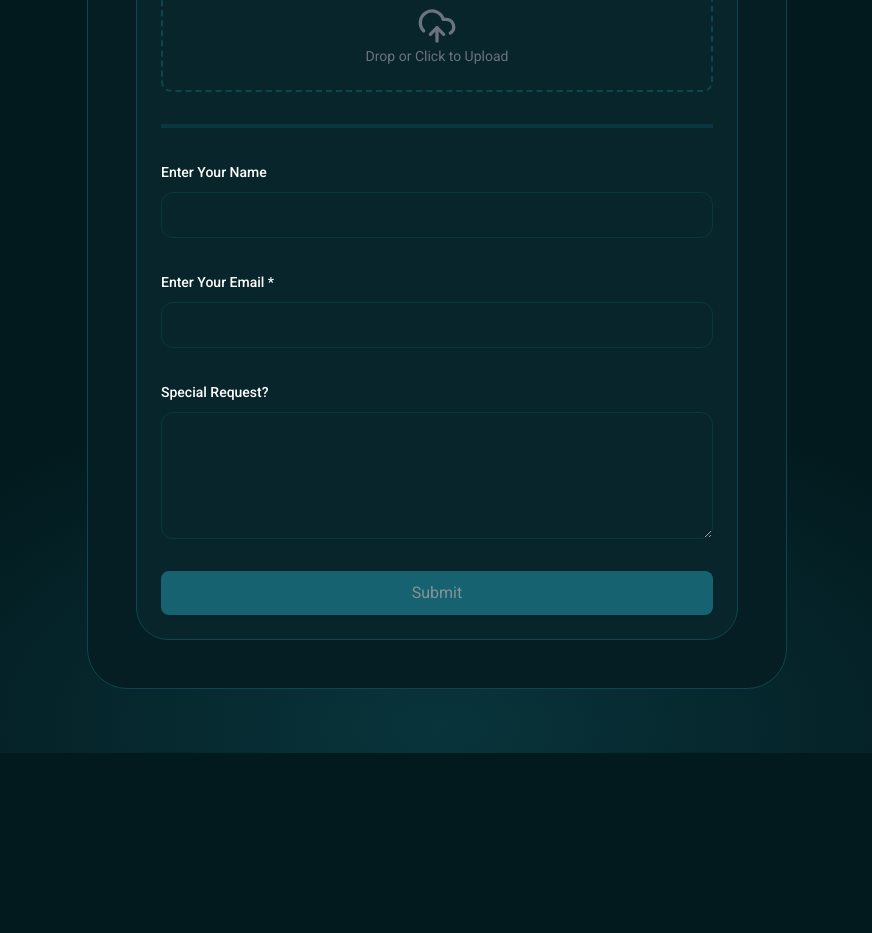
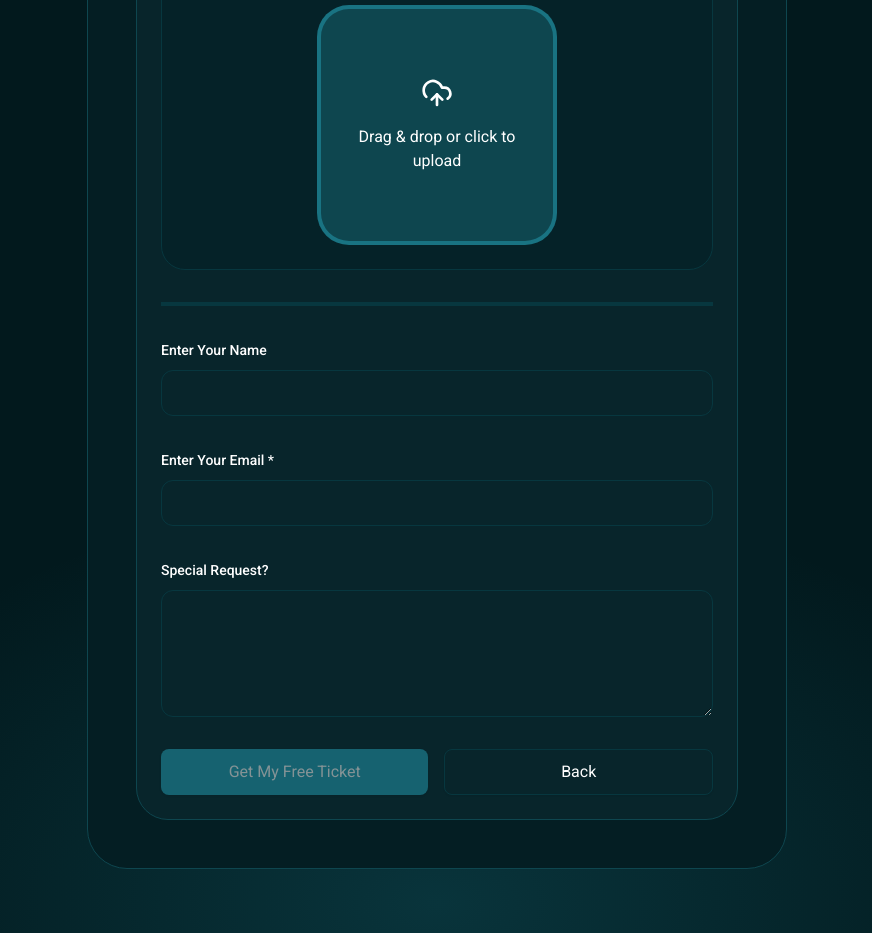
Before and after one commit to iflames1/hngx-stage2-event-booking, a Next.js app: page / in a window 1280 px wide. Shown: the part 340-1273 px from the top of the page, without its empty margins (203-1075 px from the left). Before the commit the page ends 1093 px from the top, so only its background shows below. Built offline with nearby package versions, Linux system fonts and the light colour scheme; a web font is replaced by a local one.

Commit message:
style: adjust upload avarter input

```diff
--- a/src/app/attendee-details.tsx
+++ b/src/app/attendee-details.tsx
@@ -64,7 +64,7 @@ export default function AttendeeDetails() {
 	};
 
 	return (
-		<div className="p-6 border border-border rounded-[32px] bg-[#08252B]">
+		<div className="sm:p-6 sm:border border-border rounded-[32px] sm:bg-[#08252B]">
 			<Form {...form}>
 				<form
 					onSubmit={form.handleSubmit(onSubmit)}
@@ -74,15 +74,18 @@ export default function AttendeeDetails() {
 						control={form.control}
 						name="avatar"
 						render={({ field }) => (
-							<FormItem>
+							<FormItem className="p-6 border border-input rounded-3xl bg-popover">
 								<FormLabel>Upload Profile Photo</FormLabel>
-								<FormControl>
+								<FormControl className="">
 									<>
-										<label className="border-2 border-dashed p-6 rounded-lg cursor-pointer flex flex-col items-center justify-center">
-											<UploadCloud className="w-10 h-10 text-gray-500" />
-											<span className="text-sm text-gray-500">
-												Drop or Click to Upload
+										<label className="border-4 border-upload bg-border p-6 rounded-[32px] cursor-pointer flex flex-col items-center justify-center size-60 mx-auto ">
+											<div className="flex flex-col items-center justify-center space-y-4">
+												<UploadCloud className="size-8 " />
+												<span className="text-center">
+													Drag & drop or click to
+													upload
 												</span>
+											</div>
 											<Input
 												type="file"
 												accept="image/*"
@@ -154,14 +157,18 @@ export default function AttendeeDetails() {
 							</FormItem>
 						)}
 					/>
-
+					<div className="flex flex-col sm:flex-row gap-4">
 						<Button
 							type="submit"
 							disabled={!form.formState.isValid}
-						className="mt-4 w-full"
+							className="w-full"
 						>
-						Submit
+							Get My Free Ticket
 						</Button>
+						<Button variant={"outline"} className="w-full">
+							Back
+						</Button>
+					</div>
 				</form>
 			</Form>
 		</div>
--- a/src/components/ui/tabs.tsx
+++ b/src/components/ui/tabs.tsx
@@ -14,7 +14,7 @@ const TabsList = React.forwardRef<
 	<TabsPrimitive.List
 		ref={ref}
 		className={cn(
-			"flex flex-col sm:flex-row justify-between gap-6 sm:gap-0 rounded-3xl bg-[#052228] border border-input p-4",
+			"flex flex-col sm:flex-row justify-between gap-6 sm:gap-0 rounded-3xl bg-popover border border-input p-4",
 			className
 		)}
 		{...props}
--- a/tailwind.config.ts
+++ b/tailwind.config.ts
@@ -59,6 +59,7 @@ export default {
 					"5": "hsl(var(--chart-5))",
 				},
 				nav: "rgba(5, 37, 44, 0.40)",
+				upload: "rgba(36, 160, 181, 0.50)",
 			},
 			borderRadius: {
 				lg: "calc(var(--radius) + 2px)",
```
Lines whose indentation alone changed are shown as unchanged.
